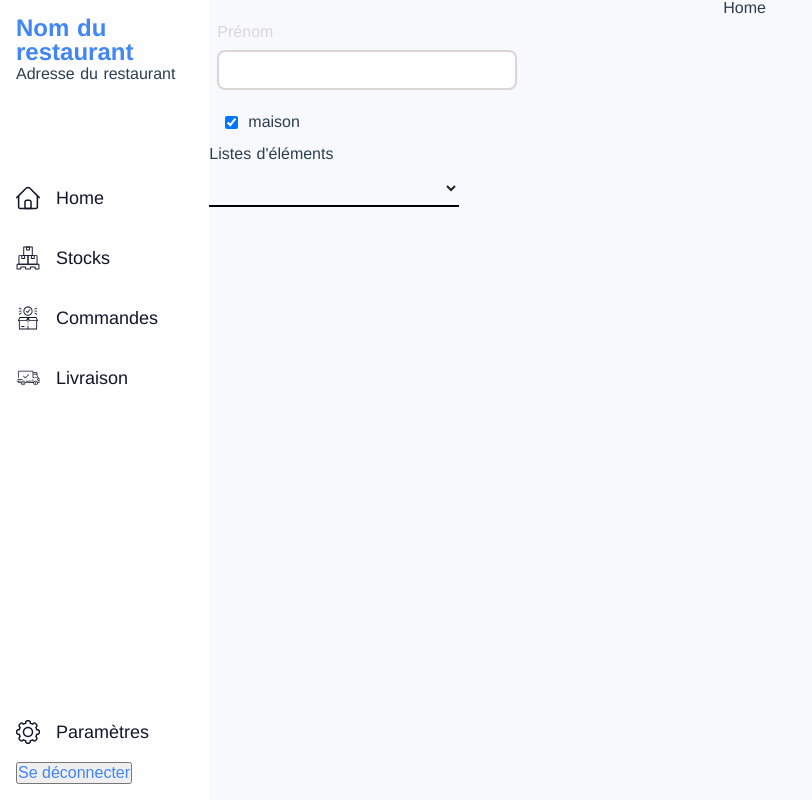
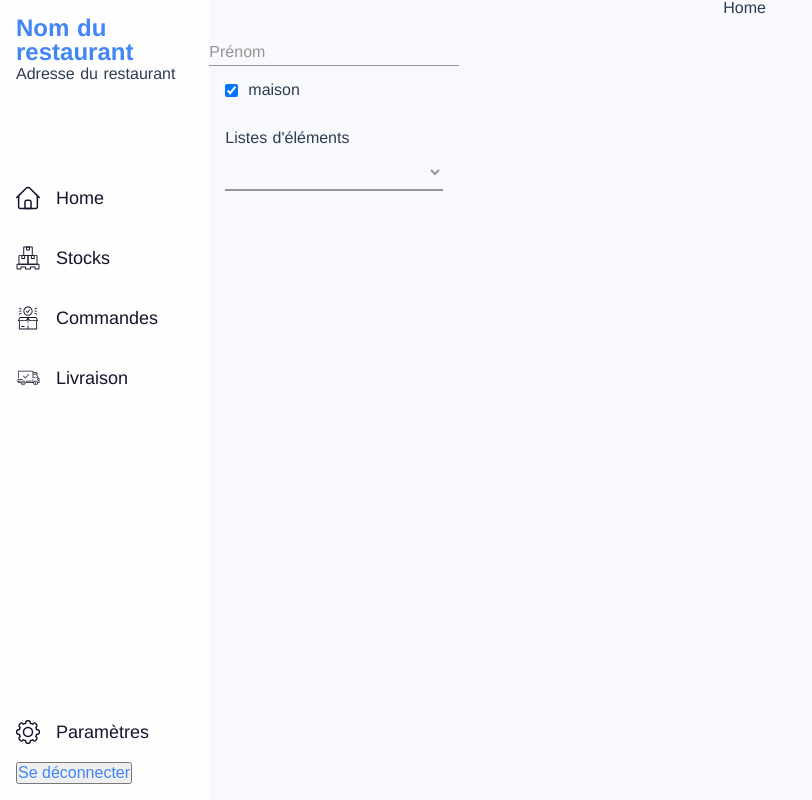
Before and after one commit to StockOs/Stock-Os, a Vue app: page / in a window 1280 px wide. Shown: the top 800 px of the page, without its empty margins (0-812 px from the left). Built offline with nearby package versions, Linux system fonts and the light colour scheme.

Commit message:
finalized styling components select, checkbox and input and upgrade baseSelect

```diff
--- a/src/assets/scss/styles/components/baseInput.scss
+++ b/src/assets/scss/styles/components/baseInput.scss
@@ -1,91 +1,57 @@
-// .base-input-container{
-//   width: 50%;
-//   position: relative;
-//   height: 50px;
-//   text-align: left;
-//   overflow: hidden;
-// }
-
-// .base-input-container input {
-//   width: 100%;
-//   height: 100%;
-//   padding-top: 20px;
-//   border: none;
-//   outline: none;
-//   background: none;
-// }
-
-// .base-input-container label {
-//   position: absolute;
-//   bottom: 0;
-//   left: 0;
-//   width: 100%;
-//   height: 100%;
-//   pointer-events: none;
-//   border-bottom: 1px solid var(--dark-blue);
-// }
-
-// .base-input-container label::after {
-//   content: '';
-//   position: absolute;
-//   left: 0;
-//   bottom: -1px;
-//   height: 100%;
-//   width: 100%;
-//   border-bottom: 3px solid var(--primary-blue);
-//   transform: translateX(100%);
-//   transition: transform 0.3s ease;
-// }
-
-// .base-input-content {
-//   position: absolute;
-//   bottom: 5px;
-//   left: 0;
-//   transition: all 0.3s ease;
-// }
-
-// .base-input-container input:focus + .base-input-label .base-input-content,
-// .base-input-container input:valid + .base-input-label .base-input-content{
-//   transform: translateY(-150%);
-//   color: var(--primary-blue);
-// }
-
-
-// .base-input-container input:focus + .base-input-label::after{
-//   transform: translateX(0%);
-// }
-
-
-.base-input-container {
-  display: flex;
-  flex-direction: column-reverse;
-  align-items: flex-start;
-  padding: 8px;
+.base-input-container{
+  width: 250px;
+  position: relative;
+  height: 50px;
+  text-align: left;
+  overflow: hidden;
+  color: var(--grey-disabled);
 }
 
-.base-input-data {
-  border: 2px solid rgb(219, 213, 213);
-  background: var(--white);
-  padding: var(--padding-16);
-  border-radius: var(--border-radius);
-  width: 300px;
-  height: 40px;
-  margin-top: 10px;
-  transition: all 0.3s ease;
-
-  &:focus,
-  &:valid {
-    border: 2px solid var(--primary-blue);
-  }
+.base-input-container input {
+  width: 100%;
+  height: 100%;
+  padding-top: 20px;
+  border: none;
+  outline: none;
+  background: none;
 }
 
-.base-input-data:focus + .base-input-label,
-.base-input-data:valid + .base-input-label {
+.base-input-container label {
+  position: absolute;
+  bottom: 0;
+  left: 0;
+  width: 100%;
+  height: 100%;
+  pointer-events: none;
+  border-bottom: 1px solid var(--grey-disabled);
+}
+
+.base-input-container label::after {
+  content: '';
+  position: absolute;
+  left: 0;
+  bottom: -1px;
+  height: 100%;
+  width: 100%;
+  border-bottom: 2px solid var(--primary-blue);
+  transform: translateX(100%);
+  transition: transform 0.3s ease;
+}
+
+.base-input-content {
+  position: absolute;
+  bottom: 5px;
+  left: 0;
+  transition: all 0.3s ease;
+}
+
+.base-input-container input:focus + .base-input-label .base-input-content,
+.base-input-container input:valid + .base-input-label .base-input-content{
+  transform: translateY(-150%);
   color: var(--primary-blue);
 }
 
-.base-input-label {
-  font-size: 1rem;
-  color: rgb(219, 213, 213);
-  transition: all 0.3s ease;
+
+.base-input-container input:focus + .base-input-label::after{
+  transform: translateX(0%);
 }
--- a/src/assets/scss/styles/components/baseSelect.scss
+++ b/src/assets/scss/styles/components/baseSelect.scss
@@ -5,6 +5,8 @@
   width: 250px;
   height: 100%;
   box-shadow: none;
+  transition: all 0.3s ease;
+  padding: var(--padding-16);
 }
 
 .select-input {
@@ -12,36 +14,15 @@
   border: none;
   padding: 8px;
   margin-top: 8px;
-  border-bottom: 2px solid black;
+  border-bottom: 2px solid var(--grey-disabled);
   background: none;
   transition: all 0.3s ease;
+  color: var(--grey-disabled);
 }
 
-.select-input:focus {
+.select-input:focus,
+.select-input:valid {
   border-bottom: 2px solid var(--primary-blue);
   color: var(--primary-blue);
+  background: var(--white);
 }
-
-// .select-container {
-//   display: flex;
-//   flex-direction: column;
-//   align-items: flex-start;
-//   width: 250px;
-//   height: 100%;
-//   box-shadow: none;
-// }
-
-// .select-input {
-//   width: 100%;
-//   padding: 8px;
-//   margin-top: 8px;
-//   border: 2px solid black;
-//   background: none;
-//   border-radius: var(--border-radius);
-//   transition: all 0.3s ease;
-// }
-
-// .select-input:focus {
-//   border: 2px solid var(--primary-blue);
-//   color: var(--primary-blue);
-// }
--- a/src/components/BaseSelect.vue
+++ b/src/components/BaseSelect.vue
@@ -6,6 +6,7 @@
       @change="$emit('input', $event.target.value)"
       v-bind="$attrs"
       class="select-input"
+      required
     >
       <option
         class="select-option"
@@ -13,7 +14,7 @@
         :key="i"
         :selected="option === value"
       >
-        {{ option.category }}
+        {{ option[optionLabel] }}
       </option>
     </select>
   </div>
@@ -27,13 +28,15 @@ export default {
       require: true,
     },
     value:{
-      type: String,
-      require: false,
+      default: () => []
     },
     options: {
-      type: Array,
-      require: true,
+      default: () => []
     },
+    optionLabel: {
+      type: String,
+      default: 'text'
+    }
   },
 }
 </script>
```
